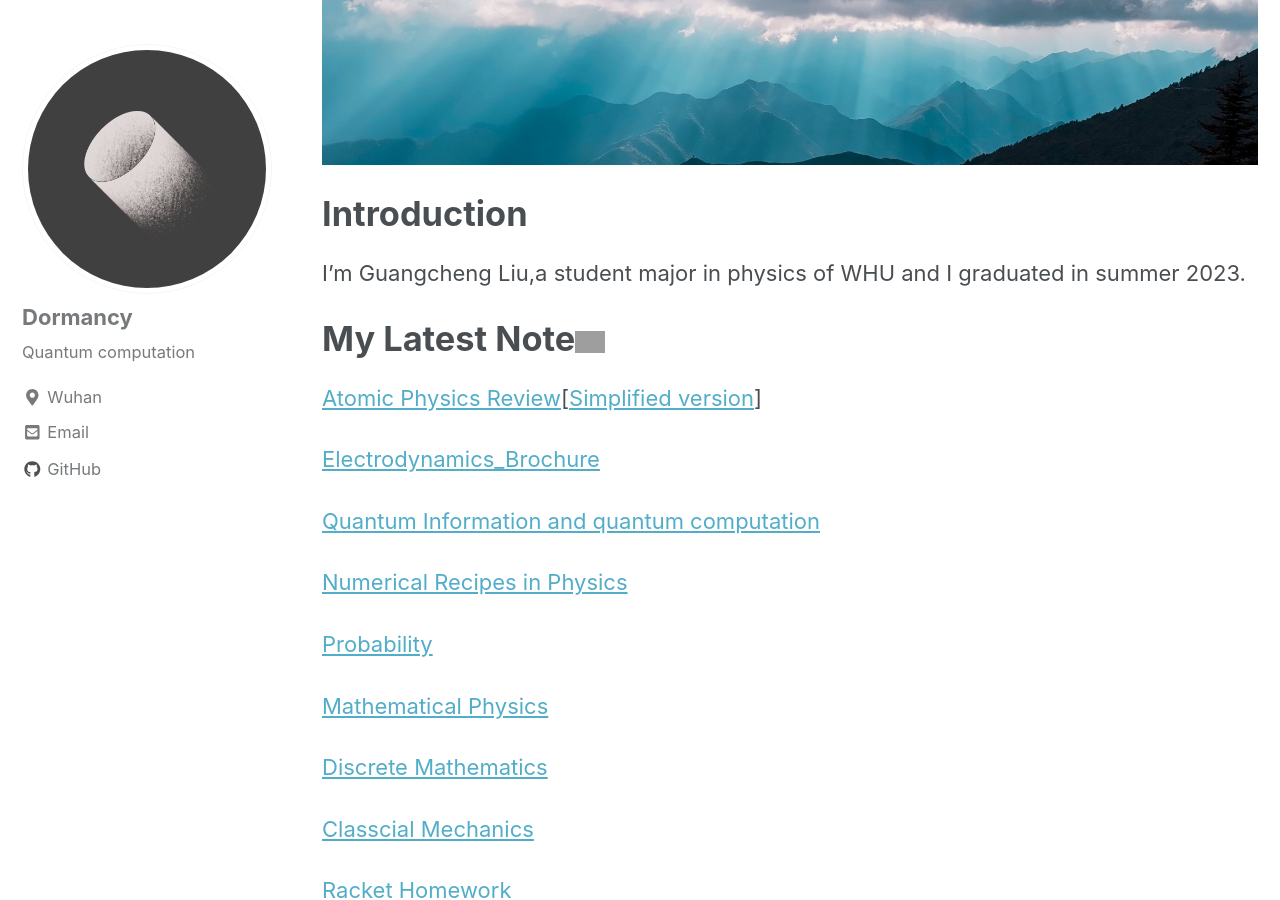
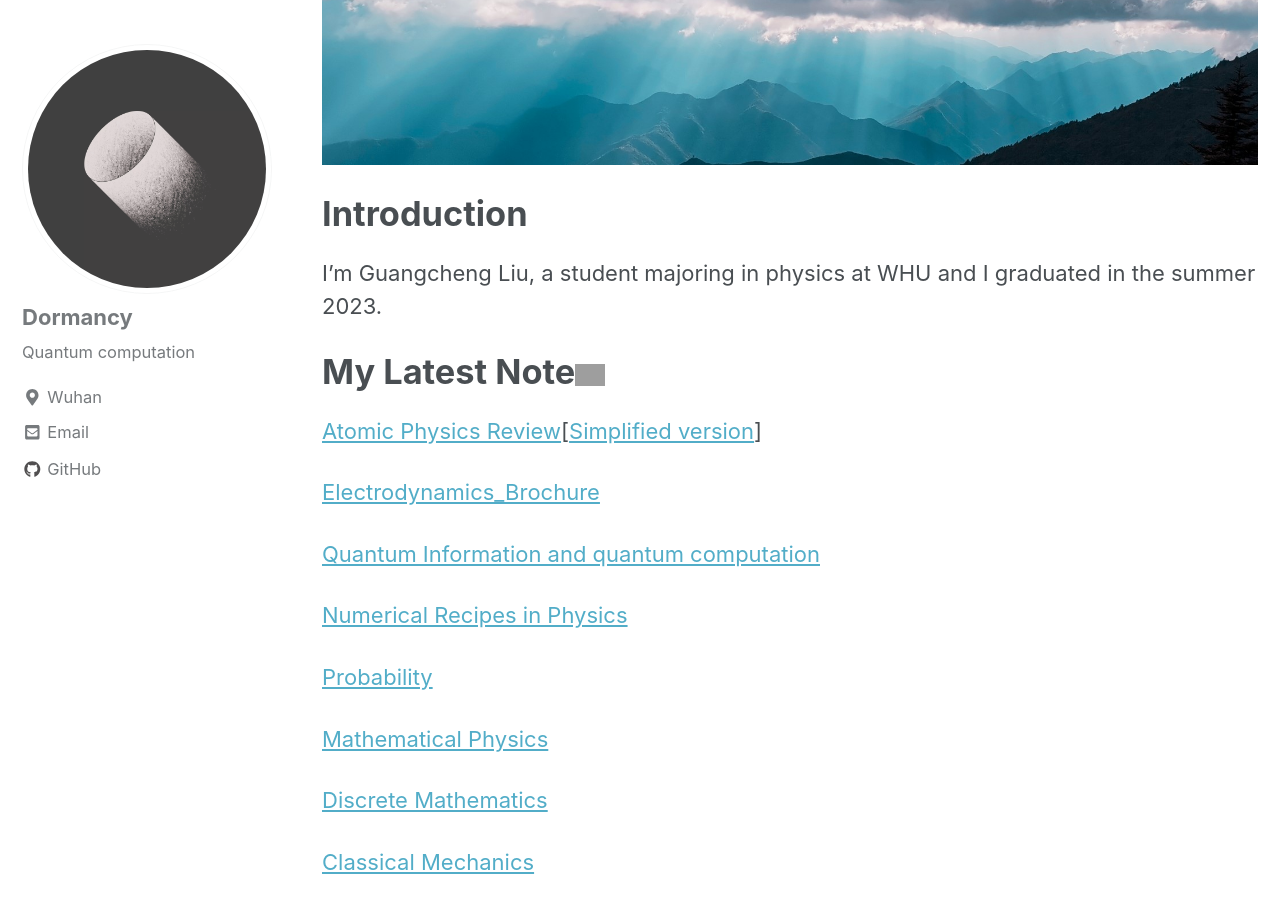
Before and after one commit to ElonDormancy/Homepage, a Jekyll site: the page built from _pages/about.md, in a window 1280 px wide and 900 px high, scrolled down 236 px. Built offline with Jekyll 4.4.1, drawn with Linux system fonts in a browser that asks for light colours; nearby versions of some CDN libraries; grey boxes are pictures that could not be loaded.

```diff
--- a/_pages/about.md
+++ b/_pages/about.md
@@ -11,9 +11,13 @@ classes: wide
 
 <img src="/Homepage/images/banner.jpg">
 
+
+
 # Introduction
 
-I'm Guangcheng Liu,a student major in physics of WHU and I graduated in summer 2023.
+I'm Guangcheng Liu, a student majoring in physics at WHU and I graduated in the summer 2023.
+
+
 
 # My Latest Note<img src="https://media.giphy.com/media/WUlplcMpOCEmTGBtBW/giphy.gif" width="30">
 
@@ -31,7 +35,7 @@ I'm Guangcheng Liu,a student major in physics of WHU and I graduated in summer 2
 
 [Discrete Mathematics](https://zhuanlan.zhihu.com/p/149468789)
 
-[Classcial Mechanics](https://github.com/ElonDormancy/Physics-Note/blob/master/Note/ClasscialMechanicsReview.pdf)
+[Classical Mechanics](https://github.com/ElonDormancy/Physics-Note/blob/master/Note/ClasscialMechanicsReview.pdf)
 
 [Racket Homework](https://github.com/ElonDormancy/Physics-Note/tree/master/Note/Racket%20Note)
 
```
Also changed, not shown: _pages/publications.md (+6 -0 lines), 2 other files.
